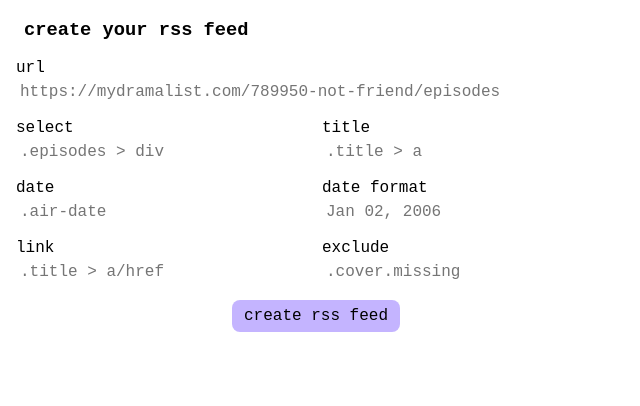
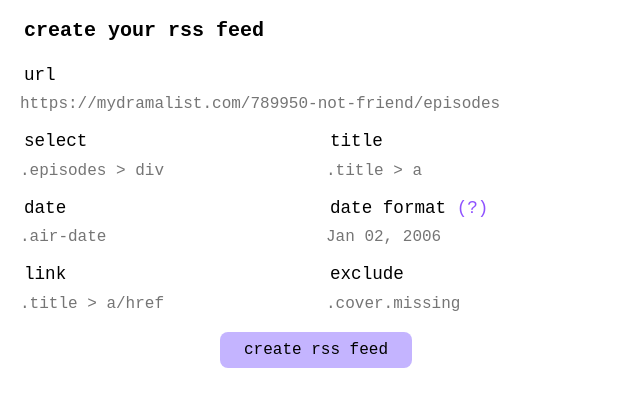
Before and after one commit to m4rch3n1ng/css-rss, a website: page index.html in a window 1280 px wide. Shown: the whole page, without its empty margins (0-640 px from the left). Drawn offline with Linux system fonts and the light colour scheme.

Commit message:
some more styling, change selection color, add info for date format

```diff
--- a/index.html
+++ b/index.html
@@ -31,6 +31,11 @@
 					line-height: 1.5;
 				}
 
+				a {
+					color: inherit;
+					text-decoration: none;
+				}
+
 				button,
 				input,
 				select {
@@ -46,8 +51,13 @@
 
 			/* custom styles */
 
+			*::selection {
+				background: var(--color-accent-300);
+			}
+
 			h3 {
-				margin: 0px 0px 12px 8px;
+				margin: 0px 0px 16px 8px;
+				font-size: 1.25rem;
 			}
 
 			form {
@@ -57,6 +67,12 @@
 				width: 600px;
 			}
 
+			label > div {
+				margin: 0 0 4px 8px;
+				font-weight: 500;
+				font-size: 1.1rem;
+			}
+
 			input {
 				padding-left: 4px;
 				width: 100%;
@@ -64,6 +80,10 @@
 
 			input:focus {
 				outline: 2px solid var(--color-accent-400);
+			}
+
+			a {
+				color: var(--color-accent-500);
 			}
 
 			.span-2 {
@@ -77,7 +97,7 @@
 			}
 
 			.submit {
-				padding: 4px 12px;
+				padding: 6px 24px;
 				border-radius: 8px;
 				background-color: var(--color-accent-300);
 			}
@@ -120,7 +140,10 @@
 		</label>
 
 		<label>
-			<div>date format</div>
+			<div>
+				date format
+				<a target="_blank" href="https://pkg.go.dev/time#Layout">(?)</a>
+			</div>
 			<input name="dateFormat" required placeholder="Jan 02, 2006" />
 		</label>
 
```
